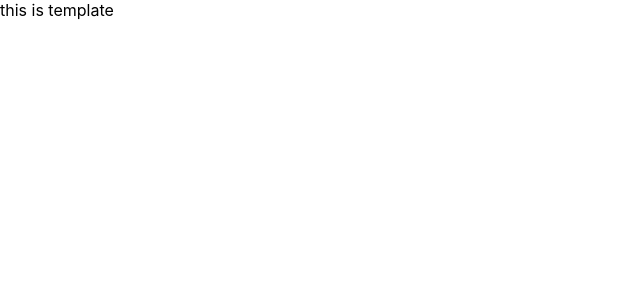
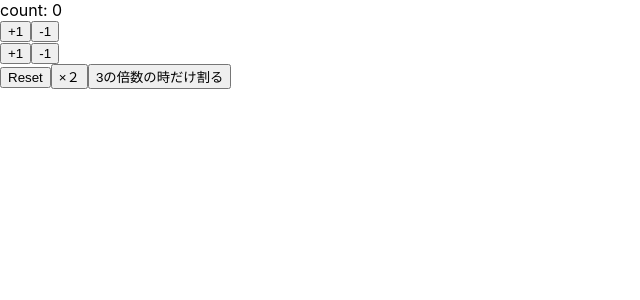
Before and after one commit to yukwrk/react-practice, a React (Create React App) app in the folder react-app/: page / in a window 1280 px wide. Shown: the top 300 px of the page, without its empty margins (0-640 px from the left). Built offline with nearby package versions, Linux system fonts and the light colour scheme.

Commit message:
my first react Hooks with useState

```diff
--- a/react-app/src/App.js
+++ b/react-app/src/App.js
@@ -1,10 +1,43 @@
-import React from "react";
+import React, {useState} from "react";
 
 const App = () => {
+  const [count, setCount] = useState(0)
+
+  const increment = () => setCount(count + 1)
+  const decrement = () => setCount(count - 1)
+
+  const increment2 = () => setCount(previousCount => previousCount + 1)
+  const decrement2 = () => setCount(previousCount => previousCount - 1)
+
+  const reset = () => setCount(0)
+  const double = () => setCount(count * 2)
+  const divisionCountThree = () => setCount(previousCount => {
+    // if (previousCount % 3 === 0){
+    //   return previousCount / 3
+    // }else{
+    //   return previousCount
+    // }
+    // リファクタリング三項演算子
+    return previousCount % 3 === 0 ? previousCount / 3 : previousCount
+  })
+
   return(
-    <div>
-      this is template
-    </div>
+    <>
+      <div>count: {count}</div>
+      <div>
+      <button onClick={increment}>+1</button>
+      <button onClick={decrement}>-1</button>
+      </div>
+      <div>
+      <button onClick={increment2}>+1</button>
+      <button onClick={decrement2}>-1</button>
+      </div>
+      <div>
+      <button onClick={reset}>Reset</button>
+      <button onClick={double}>×２</button>
+      <button onClick={divisionCountThree}>3の倍数の時だけ割る</button>
+      </div>
+    </>
   )
 }
 
```
